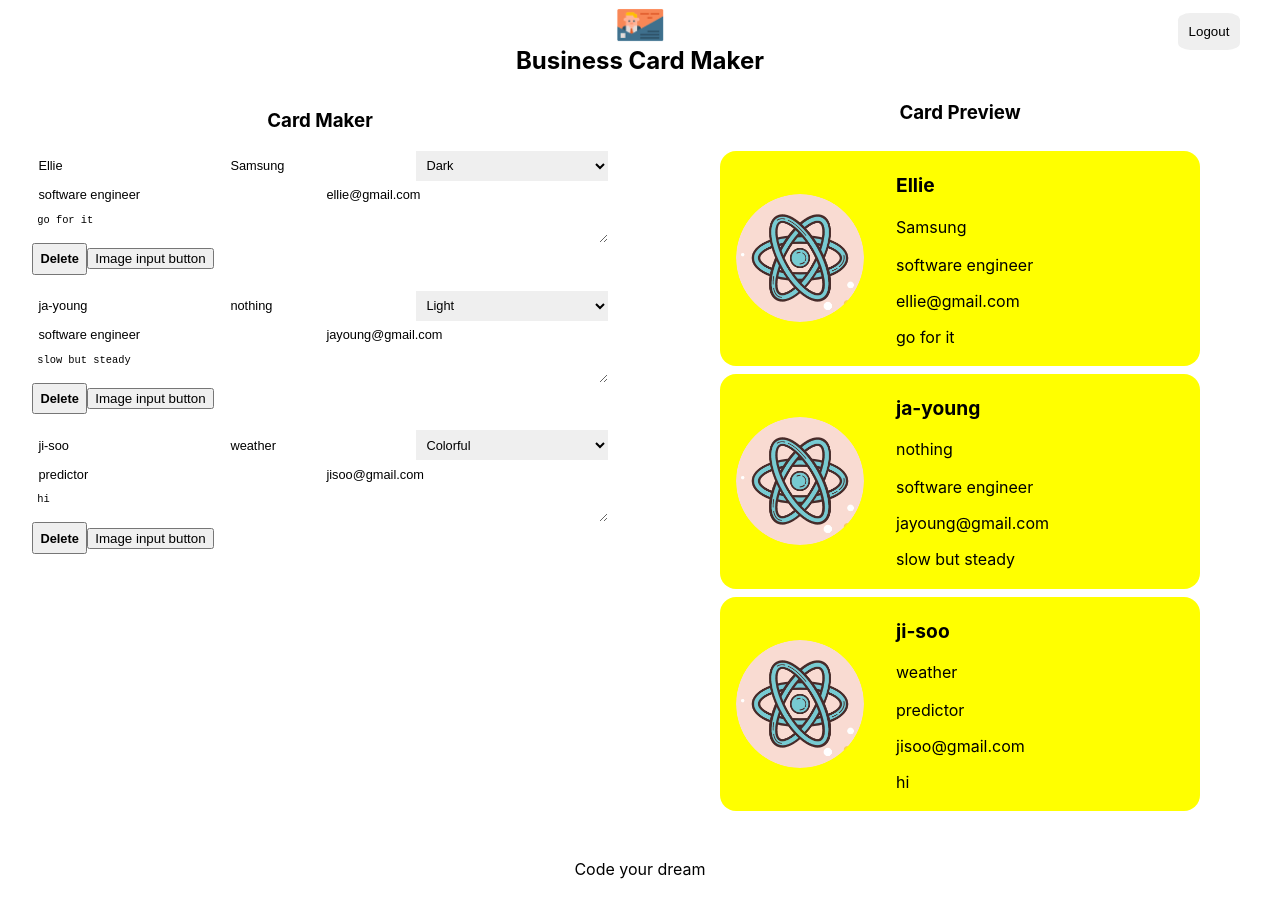
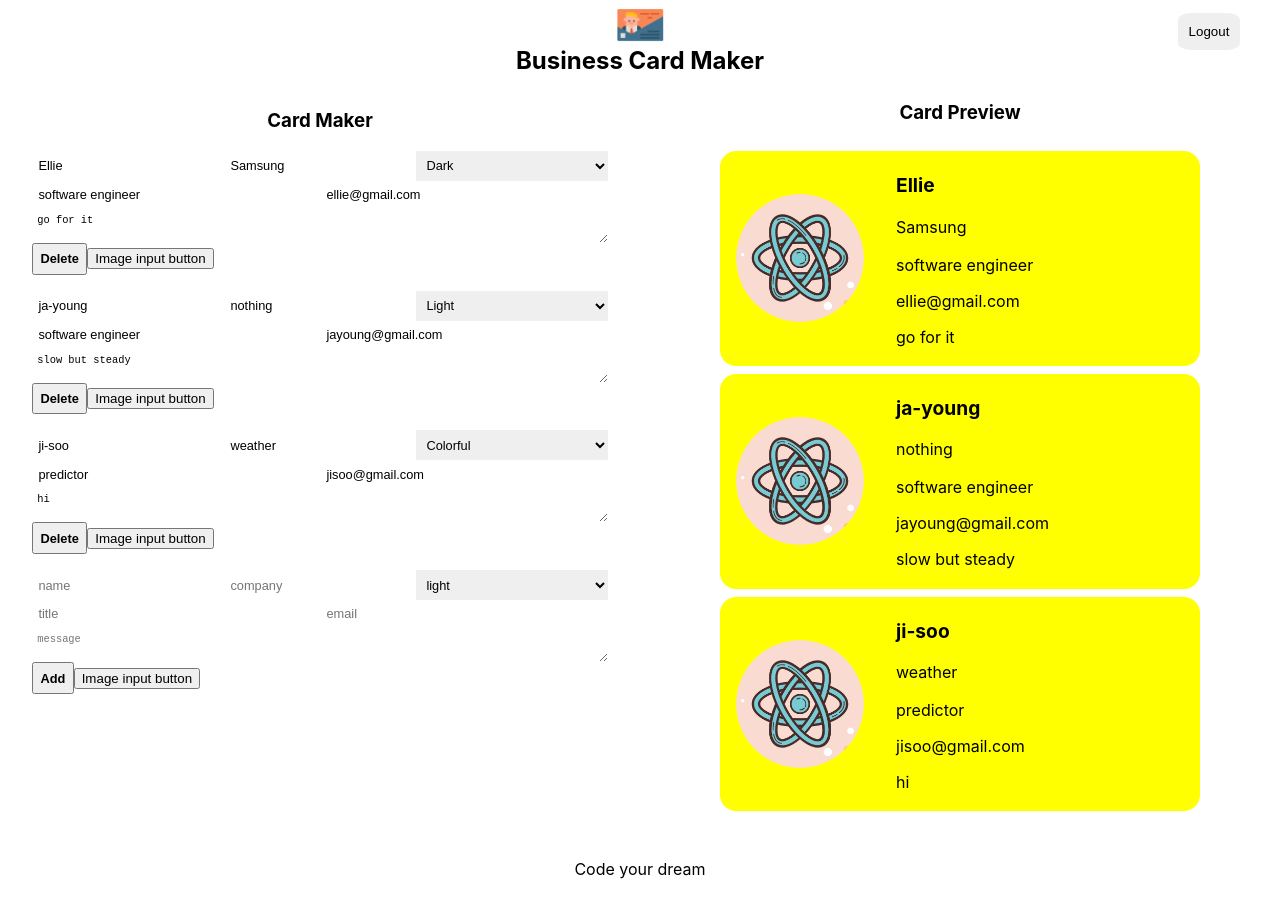
Before and after one commit to jayoung-cinnamon/card-maker, a React (Create React App) app: page /maker in a window 1280 px wide. Built offline with nearby package versions, Linux system fonts and the light colour scheme; no server answers; sample sign-in values are in the browser's storage.

Commit message:
add CardAddForm component

```diff
--- /dev/null
+++ b/src/components/card_add_form/card_add_form.jsx
@@ -0,0 +1,86 @@
+import React, { useRef } from 'react';
+import Button from '../button/button';
+import ImageFileInput from '../image_file_input/image_file_input';
+import styles from './card_add_form.module.css';
+
+const CardAddForm = ({onAdd}) => {
+
+    const formRef = useRef();
+    const nameRef = useRef();
+    const companyRef = useRef();
+    const themeRef = useRef();
+    const titleRef = useRef();
+    const emailRef = useRef();
+    const messageRef  = useRef();
+
+
+	const onSubmit = (event) => {
+
+    event.preventDefault();
+    const card = {
+      id: Date.now(), //uuid
+      name: nameRef.current.value || '',
+      company: companyRef.current.value || '',
+      theme: themeRef.current.value ,
+      title: titleRef.current.value || '',
+      email: emailRef.current.value || '',
+      message: messageRef.current.value || '',
+      fileName: '',
+      fileURL: '',
+
+    };
+    formRef.current.reset();
+    onAdd(card);
+  };
+
+	return(
+		<form ref={formRef} className={styles.form}>
+			<input
+          ref={nameRef}
+          className={styles.input}
+          type="text"
+          name="name"
+          placeholder="name" />
+			<input
+          ref={companyRef}
+          className={styles.input}
+          type="text"
+          name="company"
+          placeholder="company" />
+			<select
+          ref={themeRef}
+          className={styles.select}
+          name="theme"
+          placeholder="theme">
+				<option  placeholder="light">light</option>
+				<option placeholder="dark">dark</option>
+				<option  placeholder="colorful">colorful</option>
+			</select>
+			<input
+          ref={titleRef}
+          className={styles.input}
+          type="text"
+          name="title"
+          placeholder="title" />
+			<input
+          ref={emailRef}
+          className={styles.input}
+          type="text"
+          name="email"
+          placeholder="email" />
+			<textarea
+          ref={messageRef}
+          className={styles.textarea}
+          name="message"
+          placeholder="message"></textarea>
+			<div className={styles.fileInput}>
+				<Button name='Add' onClick={onSubmit}/>
+				<ImageFileInput/>
+			</div>
+		</form>
+	)
+
+};
+
+
+export default CardAddForm;
--- /dev/null
+++ b/src/components/card_add_form/card_add_form.module.css
@@ -0,0 +1,45 @@
+@value makerBlack,makerWhite from '../../common/colors.css';
+
+.form {
+  display:flex;
+  width: 100%;
+  flex-wrap: wrap;
+  border-top: 1px solid makerBlack;
+  border-left: 1px solid makerBlack;
+  margin-bottom: 1em;
+}
+
+.input,
+.textarea,
+.select,
+.button,
+.fileInput{
+  font-size: 0.8em;
+  width: 100%;
+  border: 0;
+  padding: 0.5em;
+  border-bottom: 1px solid makerBlack;
+  border-right: 1px solid makerBlack;
+  background: makerWhite;
+}
+
+.input,
+.select{
+  flex:1 1 30%;
+}
+
+.fileInput{
+  padding: 0;
+  flex:1 1 50%;
+}
+
+.input:focus,
+.textarea:focus,
+.select:focus,
+.button:focus{
+  outline: 0;
+}
+
+.textarea{
+  flex-basis: 100%;
+}
--- a/src/components/editor/editor.jsx
+++ b/src/components/editor/editor.jsx
@@ -1,15 +1,17 @@
 import React from 'react';
+import CardAddForm from '../card_add_form/card_add_form';
 import CardEditForm from '../card_edit_form/card_edit_form';
 import styles from './editor.module.css';
 
-const Editor = ({cards}) => (
+const Editor = ({cards,addCard}) => (
   <section className={styles.editor}>
     <h1 className={styles.title}>Card Maker</h1>
       {
         cards.map(card => (
-          <CardEditForm card={card}/>
+          <CardEditForm key={card.id} card={card}/>
           ))
       }
+      <CardAddForm onAdd={addCard} />
   </section>
 );
 
--- a/src/components/maker/maker.jsx
+++ b/src/components/maker/maker.jsx
@@ -57,13 +57,17 @@
     })
   })
 
+  const addCard = (card) => {
+    const updated = [...cards,card];
+    setCards(updated);
+  }
+
   return (
     <section className={styles.maker}>
       <Header onLogout={onLogout}/>
       <div className={styles.container}>
-        <Editor cards={cards}/>
+        <Editor cards={cards} addCard={addCard}/>
         <Preview cards={cards}/>
-
       </div>
       <Footer/>
     </section>
```
